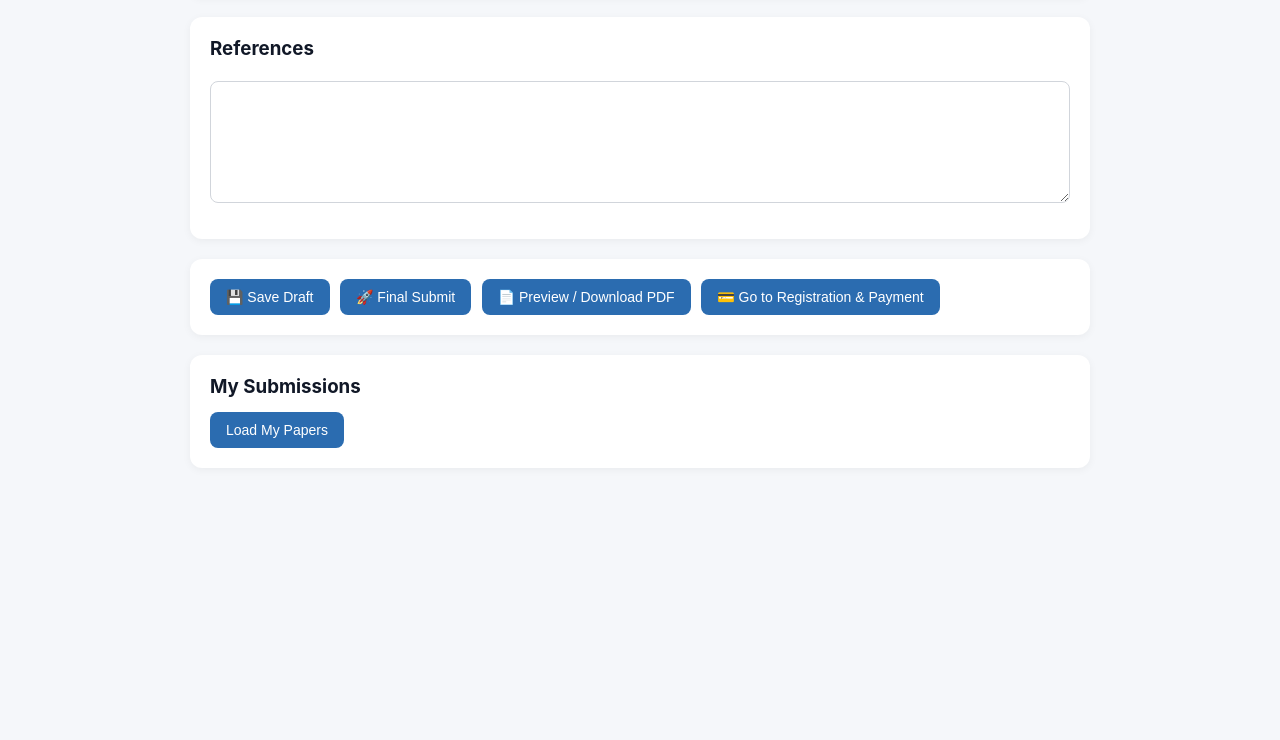
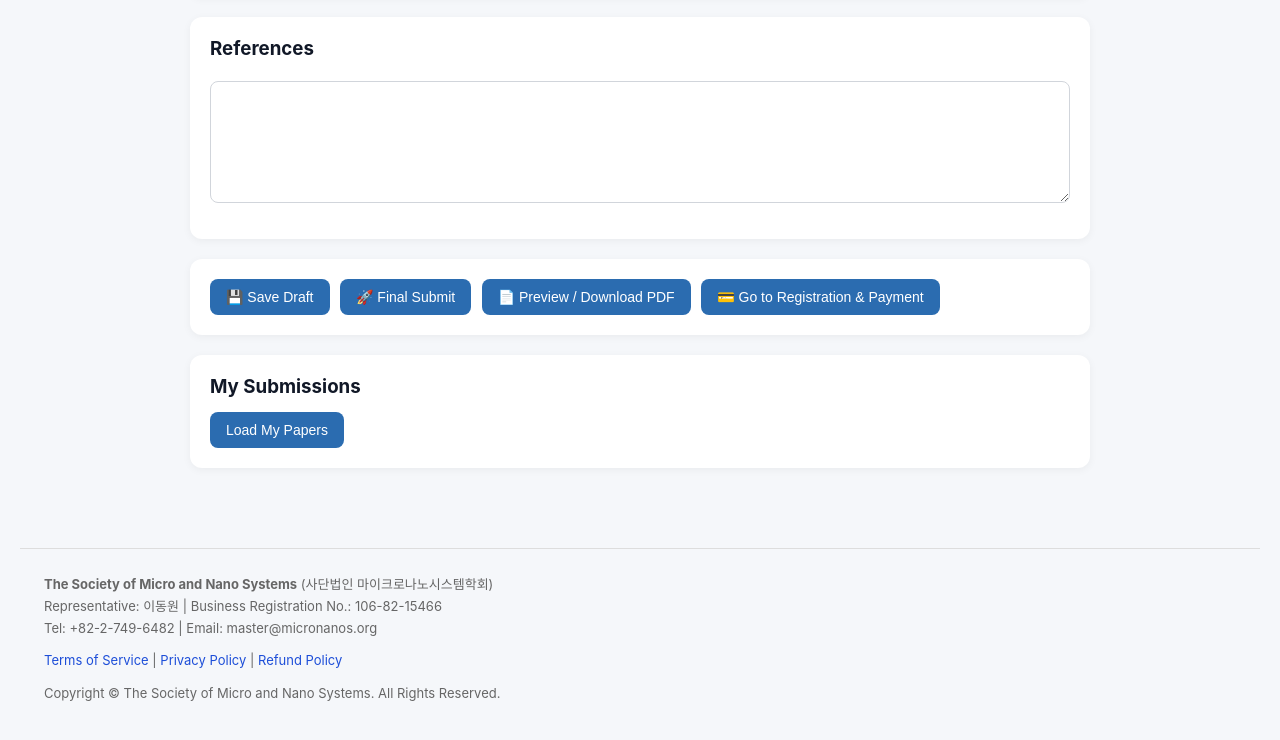
Before and after one commit to snu404/JCK2026, a plain HTML site: page submit.html in a window 1280 px wide. Shown: the part 1595-2335 px from the top of the page. Before the commit the page ends 2143 px from the top, so only its background shows below. Drawn offline with nearby package versions, Linux system fonts and the light colour scheme; no server answers.

Commit message:
Update submit.html

```diff
--- a/submit.html
+++ b/submit.html
@@ -121,5 +121,35 @@
     };
   </script>
 
+<footer style="margin-top:40px; padding:24px; font-size:13px; color:#666; line-height:1.7; border-top:1px solid #ddd;">
+
+  <div>
+    <strong>The Society of Micro and Nano Systems</strong>
+    (사단법인 마이크로나노시스템학회)
+  </div>
+
+  <div>
+    Representative: 이동원 |
+    Business Registration No.: 106-82-15466
+  </div>
+
+  <div>
+    Tel: +82-2-749-6482 |
+    Email: master@micronanos.org
+  </div>
+
+  <div style="margin-top:10px;">
+    <a href="terms.html">Terms of Service</a> |
+    <a href="privacy.html">Privacy Policy</a> |
+    <a href="refund.html">Refund Policy</a>
+  </div>
+
+  <div style="margin-top:10px;">
+    Copyright © The Society of Micro and Nano Systems.
+    All Rights Reserved.
+  </div>
+
+</footer>
+
 </body>
 </html>
```
